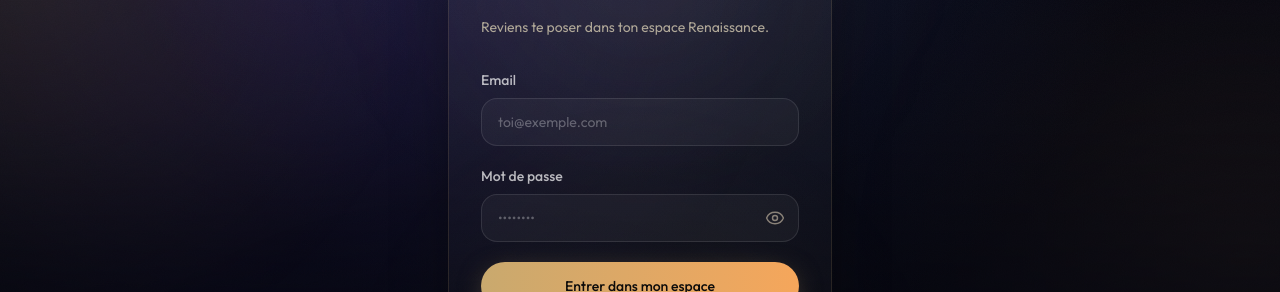
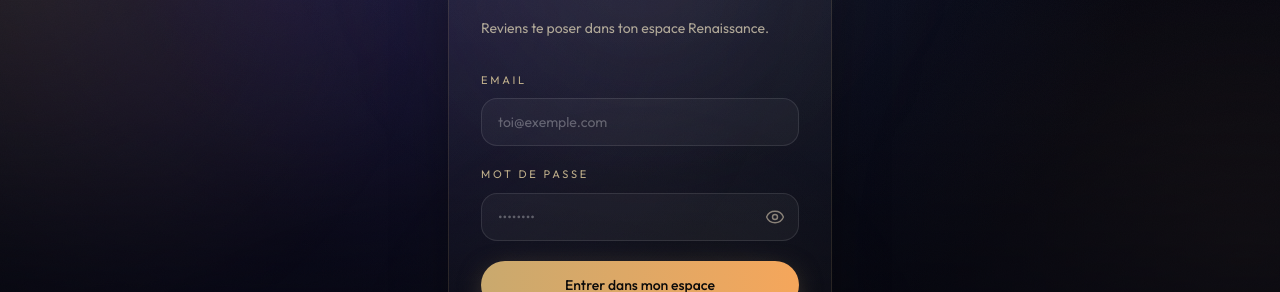
Before and after one commit to mohamesbah44-source/renaissance-app, a Next.js app: page /login in a window 1280 px wide. Shown: the part 282-574 px from the top of the page. Built offline with nearby package versions, Linux system fonts and the light colour scheme.

Commit message:
Update Field.tsx

```diff
--- a/components/ui/Field.tsx
+++ b/components/ui/Field.tsx
@@ -9,12 +9,16 @@ interface FieldProps {
 
 export function Field({ label, htmlFor, error, children }: FieldProps) {
   return (
-    <div className="flex flex-col gap-2">
-      <label htmlFor={htmlFor} className="text-sm font-medium text-white/70">
+    <div className="flex flex-col gap-2.5">
+      <label htmlFor={htmlFor} className="text-[11px] uppercase tracking-[0.25em] text-rr-or-clair/80">
         {label}
       </label>
       {children}
-      {error && <p className="text-sm text-rr-rouge">{error}</p>}
+      {error && (
+        <p role="alert" className="text-sm text-rr-rouge">
+          {error}
+        </p>
+      )}
     </div>
   );
 }
```
